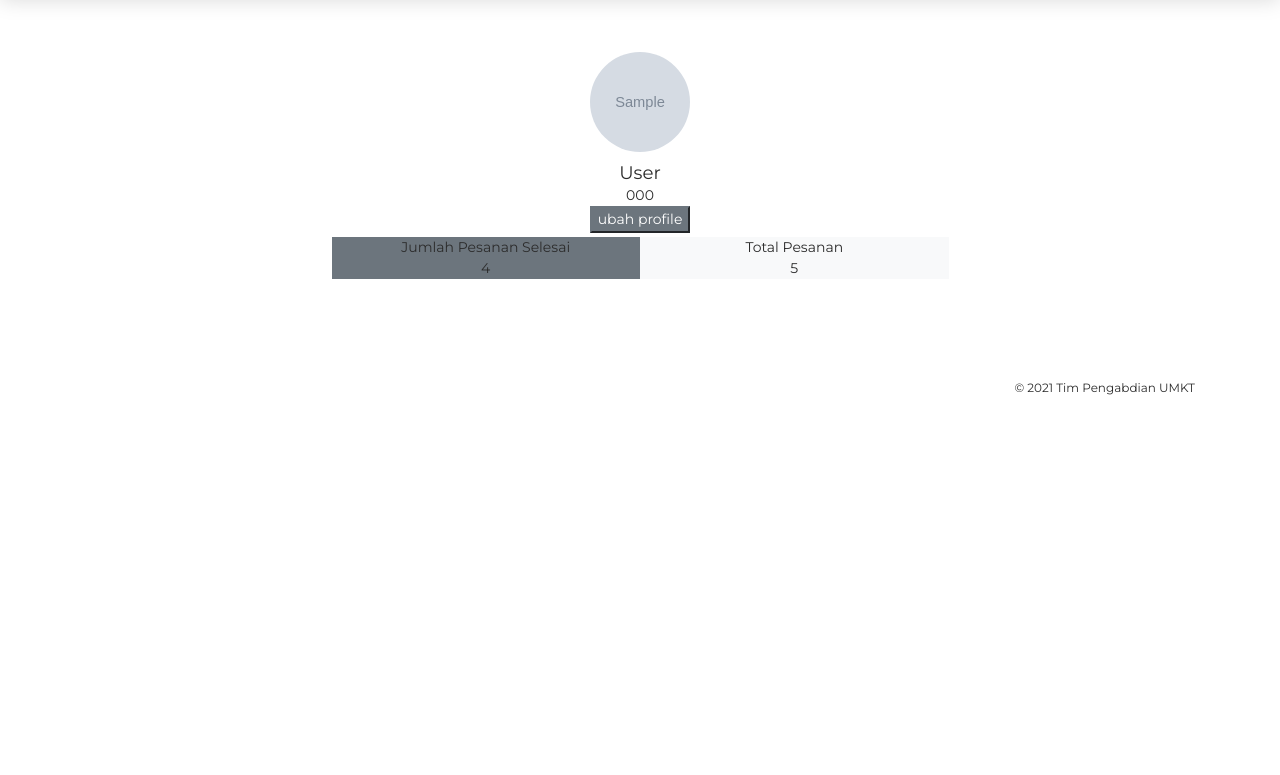
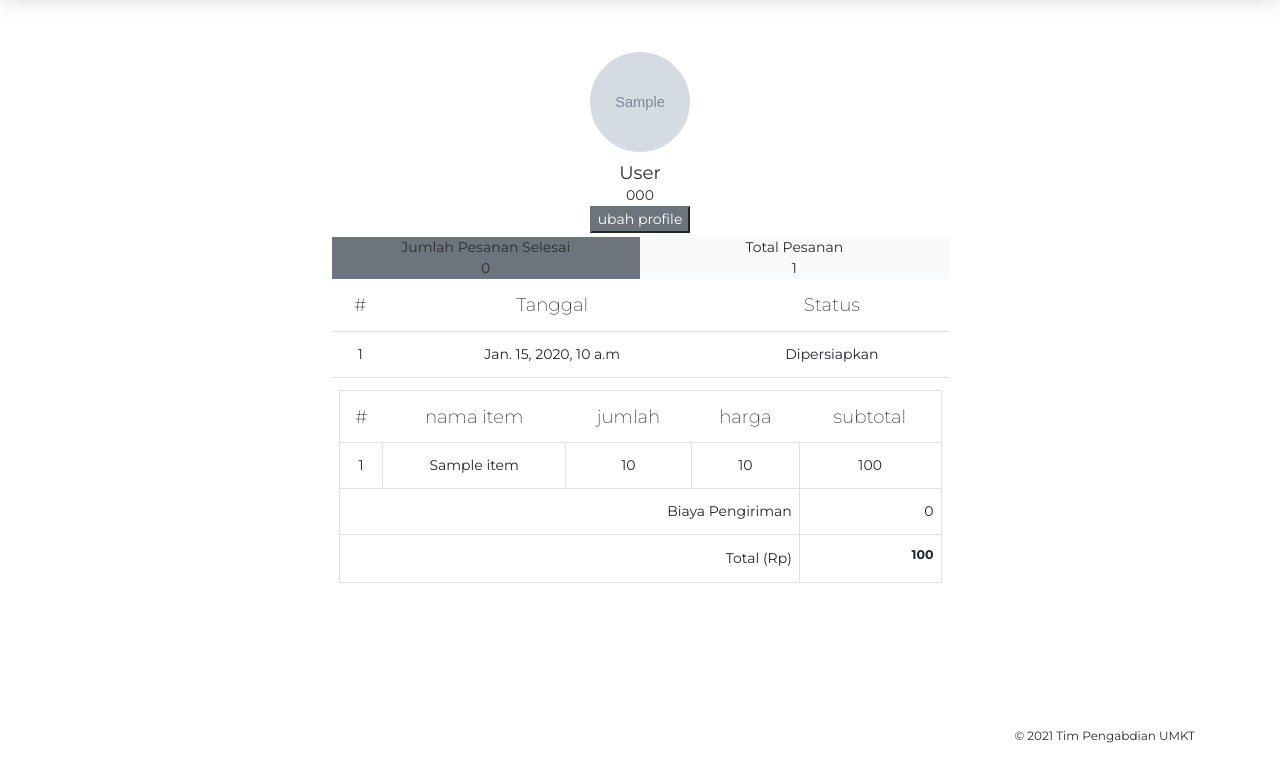
Before and after one commit to ritz89/koperasi-desa, a Django app: page /user-profile/ in a window 1280 px wide. Shown: the part 66-841 px from the top of the page. Before the commit the page ends 461 px from the top, so only its background shows below. Run offline with Django 3.2, Linux system fonts and the light colour scheme; a user stored in the database is signed in; tables that the repository leaves empty hold one stand-in row (values such as "Sample post"); grey boxes marked "Sample" are stand-in pictures; some libraries are stand-ins or nearby versions.

Commit message:
user module done

```diff
--- a/commerce/models.py
+++ b/commerce/models.py
@@ -1,15 +1,27 @@
+import os
+
 import requests
 from django.contrib.auth.models import User
+from django.core.files.storage import FileSystemStorage
 from django.db import models
 
 # Create your models here.
 from django.conf import settings
 
 
+class OverwriteStorage(FileSystemStorage):
+
+    def get_available_name(self, name, max_length=None):
+        # If the filename already exists, remove it as if it was a true file system
+        if self.exists(name):
+            os.remove(os.path.join(settings.MEDIA_ROOT, name))
+        return name
+
+
 class UserProfile(models.Model):
     fullname = models.CharField(max_length=100, default='')
     no_hp = models.CharField(max_length=50)
-    profile_picture = models.ImageField(upload_to='user/profile_pictures')
+    profile_picture = models.ImageField(upload_to='user/profile_pictures', storage=OverwriteStorage())
     user = models.OneToOneField(settings.AUTH_USER_MODEL, on_delete=models.CASCADE, related_name='user_profile')
 
 
--- a/commerce/views.py
+++ b/commerce/views.py
@@ -4,7 +4,7 @@ from urllib.parse import urlencode
 from django.contrib.auth.decorators import login_required
 from django.contrib.auth.mixins import LoginRequiredMixin
 from django.core.paginator import Paginator
-from django.db.models import Prefetch
+from django.db.models import Prefetch, Q
 from django.http import HttpResponse
 from django.shortcuts import render, redirect
 
@@ -252,6 +252,9 @@ def hapus_order(request, pk):
     if order.user != request.user:
         return redirect('home')
 
+    if order.delivery.status == 2 or 3 or 5:
+        return redirect('history-belanja')
+
     order.delete()
     return redirect('history-belanja')
 
@@ -261,6 +264,8 @@ def profile(request):
     profile_form = ProfileForm(data=request.POST or None, files=request.FILES or None)
     current_profile = UserProfile.objects.get(user=request.user)
     riwayat_transaksi = Order.objects.filter(user=request.user)
+    total_order = Order.objects.filter(user=request.user).count()
+    selesai = Order.objects.filter(user=request.user).filter(Q(delivery__status=3) or Q(delivery__status=5)).count()
     if request.method == 'POST':
         if profile_form.is_valid():
             profil = profile_form.instance
@@ -276,7 +281,9 @@ def profile(request):
     context = {
         'profile_form': profile_form,
         'transparent_navbar': False,
-        'riwayat_transaksi': riwayat_transaksi
+        'riwayat_transaksi': riwayat_transaksi,
+        'total_order': total_order,
+        'selesai': selesai,
     }
     return render(request, 'commerce/pages/user-profile/index.html', context)
 
--- a/templates/commerce/pages/shopping_history/index.html
+++ b/templates/commerce/pages/shopping_history/index.html
@@ -25,6 +25,7 @@
                         <td>{{ order.ordered_date }}</td>
                         <td>{{ order.delivery.status_verbose }}</td>
                         <td class="td-actions text-right">
+                            {% if order.delivery.status == 1 or order.delivery.status == 4 %}
                                 <form method="POST" action="{% url 'hapus-order' order.id %}">
                                     {% csrf_token %}
                                     <button type="submit" rel="tooltip" class="btn btn-danger"
@@ -33,6 +34,7 @@
                                         <i class="now-ui-icons ui-1_simple-remove"></i>
                                     </button>
                                 </form>
+                            {% endif %}
                         </td>
                     </tr>
                     <tr>
--- a/templates/commerce/pages/user-profile/index.html
+++ b/templates/commerce/pages/user-profile/index.html
@@ -37,8 +37,63 @@
                             <div class="col bg-light">Total Pesanan</div>
                         </div>
                         <div class="row align-content-center">
-                            <div class="col bg-secondary">4</div>
-                            <div class="col bg-light">5</div>
+                            <div class="col bg-secondary">{{ selesai }}</div>
+                            <div class="col bg-light">{{ total_order }}</div>
+                        </div>
+                        <div class="row">
+                            <table class="table">
+                                <thead>
+                                <tr>
+                                    <th class="text-center">#</th>
+                                    <th>Tanggal</th>
+                                    <th>Status</th>
+                                </tr>
+                                </thead>
+                                <tbody>
+                                {% for order in riwayat_transaksi %}
+                                    <tr>
+                                        <td class="text-center">{{ forloop.counter }}</td>
+                                        <td>{{ order.ordered_date }}</td>
+                                        <td>{{ order.delivery.status_verbose }}</td>
+                                    </tr>
+                                    <tr>
+                                        <td colspan="4 p-2">
+                                            <table class="table table-bordered">
+                                                <thead>
+                                                <tr>
+                                                    <th class="text-center">#</th>
+                                                    <th>nama item</th>
+                                                    <th>jumlah</th>
+                                                    <th>harga</th>
+                                                    <th>subtotal</th>
+                                                </tr>
+                                                </thead>
+                                                <tbody>
+                                                {% for item in order.order_items.all %}
+                                                    <tr>
+                                                        <td>{{ forloop.counter }}</td>
+                                                        <td>{{ item.item.title }}</td>
+                                                        <td>{{ item.qty|floatformat:0|intcomma }}</td>
+                                                        <td>{{ item.price|floatformat:0|intcomma }}</td>
+                                                        <td>{{ item.subtotal|floatformat:0|intcomma }}</td>
+                                                    </tr>
+                                                {% endfor %}
+                                                <tr>
+                                                    <td class="text-right" colspan="4">Biaya Pengiriman</td>
+                                                    <td class="text-right">{{ order.delivery.delivery_cost|floatformat:0|intcomma }}</td>
+                                                </tr>
+                                                <tr>
+                                                    <td class="text-right" colspan="4">Total (Rp) </td>
+                                                    <td class="text-right"><h6>{{ order.total|floatformat:0|intcomma }}</h6></td>
+                                                </tr>
+                                                </tbody>
+                                            </table>
+                                        </td>
+                                    </tr>
+                                {% endfor %}
+
+                                </tbody>
+                            </table>
                         </div>
                     </div>
                 </div>
--- a/templates/layouts/base.html
+++ b/templates/layouts/base.html
@@ -67,6 +67,7 @@
         document.body.addEventListener('htmx:configRequest', (event) => {
             event.detail.headers['X-CSRFToken'] = '{{ csrf_token }}'
         })
+
     </script>
     {% block scripts %}{% endblock %}
     </body>
```
Lines whose indentation alone changed are shown as unchanged.
